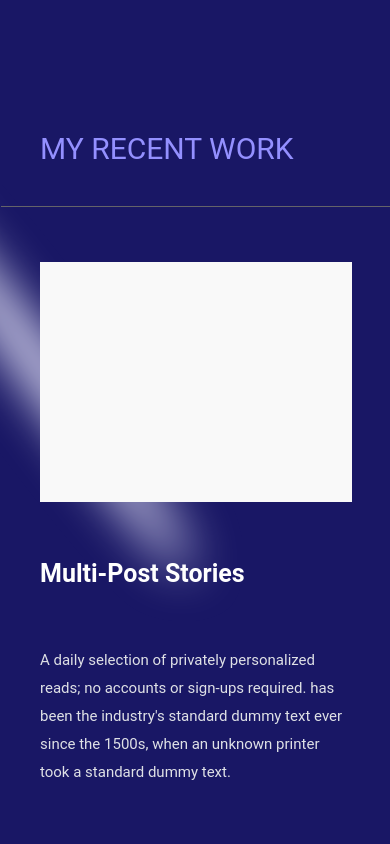
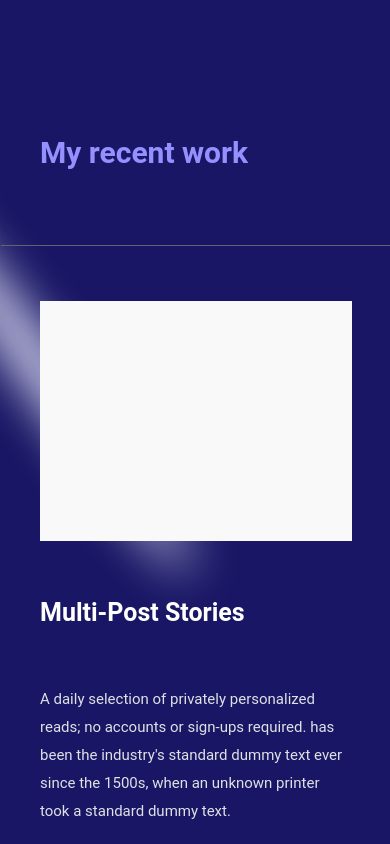
Before and after one commit to armandocomellas1/Portfolio-accessibility, a website: page index.html in a window 390 px wide. Shown: the part 1120-1964 px from the top of the page. Drawn offline with nearby package versions, Linux system fonts and the light colour scheme.

Commit message:
Add just one h1 for the whole project

```diff
--- a/index.html
+++ b/index.html
@@ -71,7 +71,7 @@
         </div>
     </section>
     <section class="works middle_works">
-      <h1>My recent work</h1>
+      <h2 class="second_main">My recent work</h2>
       <div class="division_section_works"></div>
       <div class="container_works first_style_column">
         <div class="first_logo"></div>
--- a/style.css
+++ b/style.css
@@ -160,7 +160,16 @@ body {
   margin-bottom: 50px;
 }
 
-.works h1 {
+.desktop_works h1 {
+  font-family: 'Roboto', sans-serif;
+  font-style: normal;
+  font-weight: 700;
+  color: #9490ff;
+  width: 100%;
+  font-size: 62px;
+}
+
+.middle_works .second_main {
   font-family: 'Roboto', sans-serif;
   font-style: normal;
   font-weight: 700;
@@ -429,7 +438,7 @@ body {
   font-family: 'Roboto', sans-serif;
   font-style: normal;
   font-weight: 500;
-  font-size: 11px;
+  font-size: 15px;
   display: flex;
   justify-content: center;
   letter-spacing: 0.03em;
@@ -726,7 +735,7 @@ body {
     display: flex;
   }
 
-  .middle_works h1 {
+  .middle_desktop_works h1 {
     font-size: 40px;
     font-weight: normal;
     text-transform: uppercase;
@@ -835,6 +844,12 @@ body {
   .works .container_column {
     width: 100%;
     margin-left: 0;
+  }
+
+  .middle_works .second_main {
+    width: 80% !important;
+    font-size: 40px !important;
+    margin-right: 20%;
   }
 
   .special_flex .container_column {
@@ -929,7 +944,7 @@ body {
     display: flex;
   }
 
-  .middle_works h1 {
+  .middle_desktop_works h1 {
     font-size: 40px;
     font-weight: normal;
     text-transform: uppercase;
@@ -1170,7 +1185,7 @@ body {
     width: 70%;
   }
 
-  .middle_works h1 {
+  .middle_desktop_works h1 {
     font-size: 40px;
     font-weight: normal;
     text-transform: uppercase;
@@ -1269,6 +1284,12 @@ body {
     font-weight: 300;
     font-size: 30px;
     color: #fff;
+  }
+
+  .middle_works .second_main {
+    width: 60% !important;
+    font-size: 30px !important;
+    margin-right: 20%;
   }
 
   .desktop_works {
@@ -1416,7 +1437,7 @@ body {
     width: 70%;
   }
 
-  .middle_works h1 {
+  .middle_desktop_works h1 {
     font-size: 40px;
     font-weight: normal;
     text-transform: uppercase;
@@ -1609,7 +1630,7 @@ body {
     margin-bottom: 55px;
   }
 
-  .middle_works h1 {
+  .middle_desktop_works h1 {
     width: 80% !important;
     font-size: 30px !important;
   }
@@ -1680,7 +1701,7 @@ body {
     width: 70%;
   }
 
-  section .middle_works h1 {
+  section .middle_desktop_works h1 {
     font-size: 40px;
     font-weight: normal;
     text-transform: uppercase;
```
